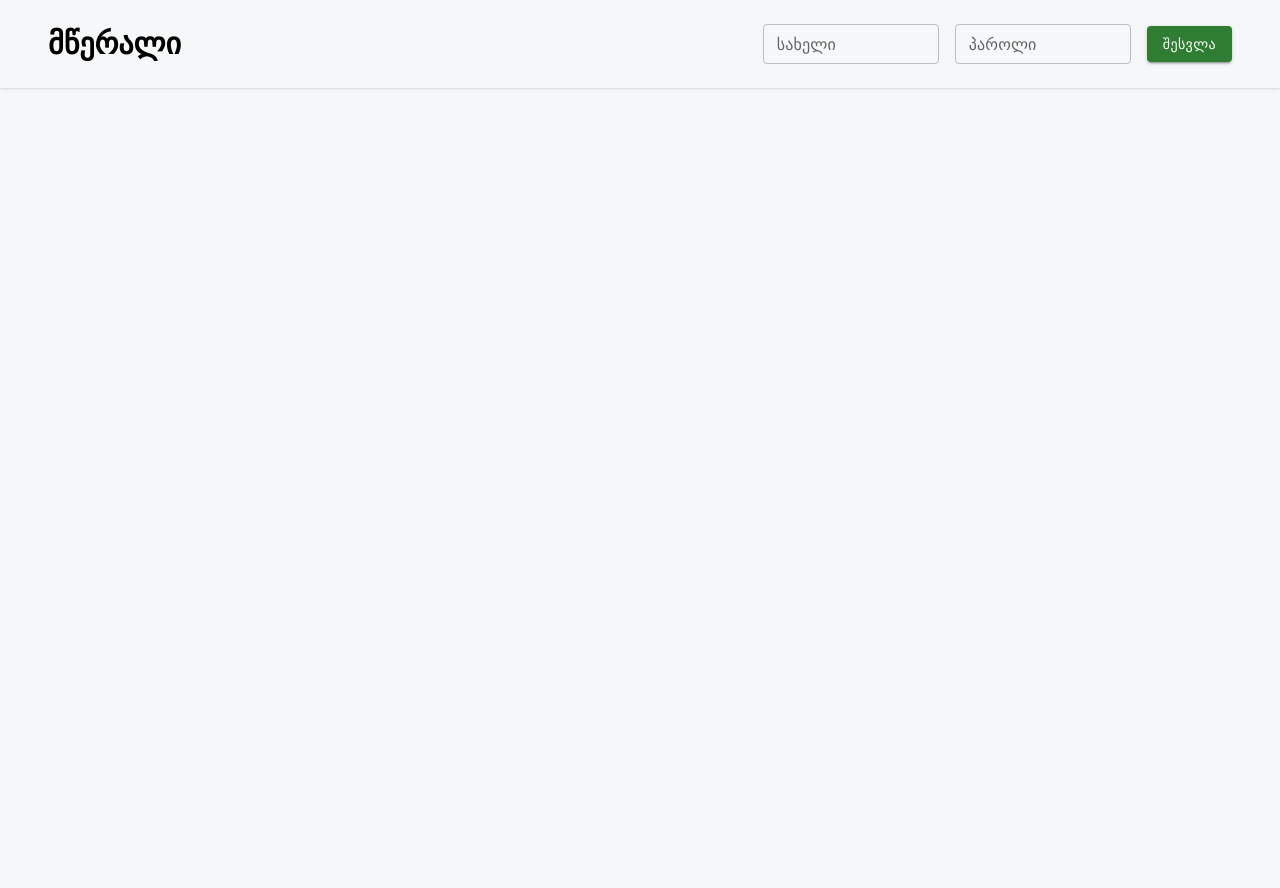
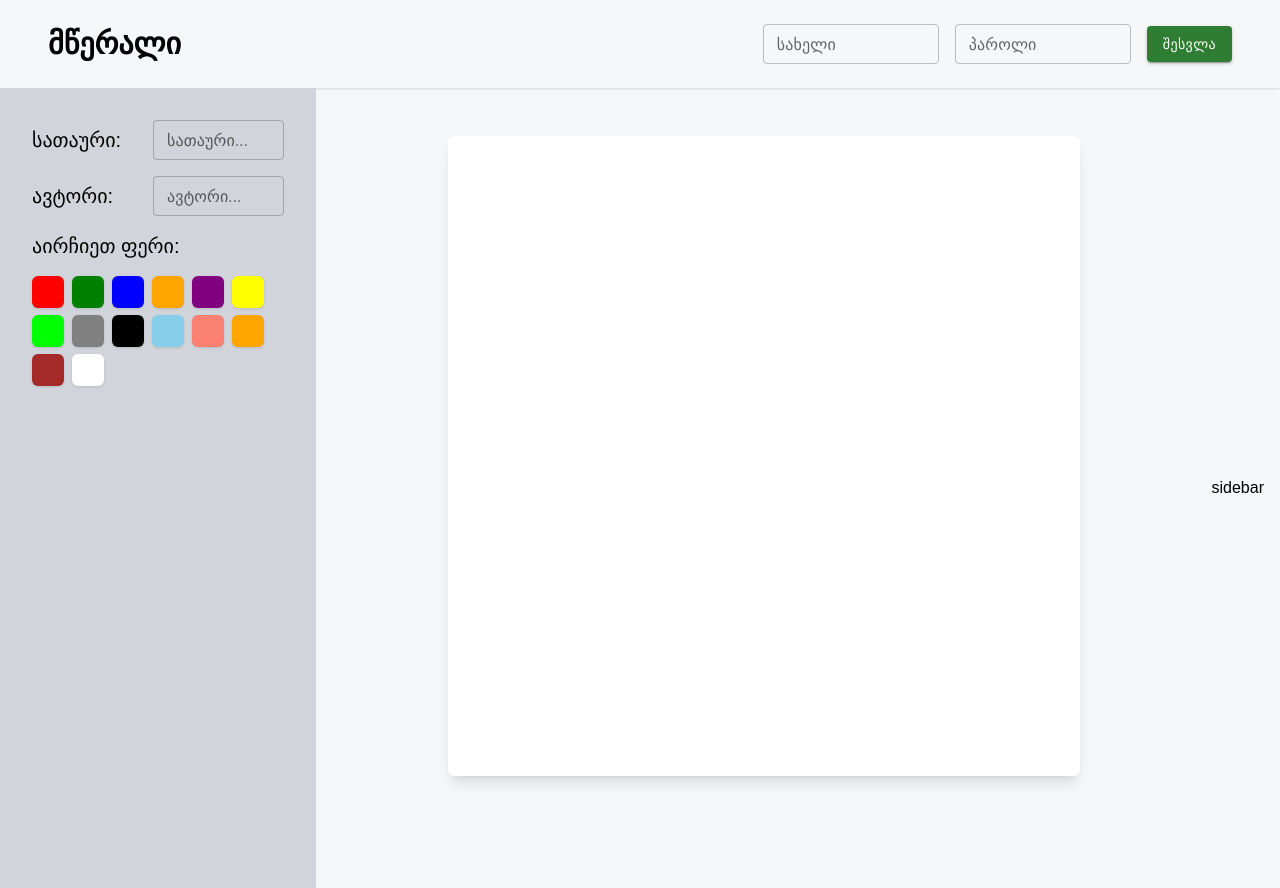
Before and after one commit to lukaChikashvili/neoWriters, a React (Create React App) app in the folder client/book/: page /design in a window 1280 px wide. Before the commit the page ends 800 px from the top, so only its background shows below. Built offline with nearby package versions, Linux system fonts and the light colour scheme.

Commit message:
add book cover design colors

```diff
--- a/client/book/package.json
+++ b/client/book/package.json
@@ -11,6 +11,7 @@
     "@testing-library/react": "^13.4.0",
     "@testing-library/user-event": "^13.5.0",
     "axios": "^1.6.8",
+    "framer-motion": "^11.0.22",
     "react": "^18.2.0",
     "react-dom": "^18.2.0",
     "react-router-dom": "^6.22.3",
--- a/client/book/src/App.js
+++ b/client/book/src/App.js
@@ -5,7 +5,7 @@ import Profile from './components/Profile';
 import Create from './components/Create';
 import FullPage from './components/FullPage';
 import Cart from './components/Cart';
-
+import Design from './components/Design';
 
 
 function App() {
@@ -27,6 +27,7 @@ function App() {
          <Route path = "/create" element = {<Create />} />
          <Route path = "/books/:id" element = {<FullPage />} />
          <Route path = "/cart" element = {<Cart />} />
+         <Route path = "/design" element = {<Design />} />
        </Routes>
     </div>
   );
--- /dev/null
+++ b/client/book/src/components/Design.jsx
@@ -0,0 +1,118 @@
+import React from 'react'
+import { TextField } from '@mui/material';
+
+const Design = () => {
+  // colors
+  const colors = [
+    {
+      id: 1,
+      name: 'red'
+    },
+
+    {
+      id: 2,
+      name: 'green'
+    },
+
+    {
+      id: 3,
+      name: 'blue'
+    },
+
+    {
+      id: 4,
+      name: 'orange'
+    },
+
+    {
+      id: 5,
+      name: 'purple'
+    },
+
+    {
+      id: 6,
+      name: 'yellow'
+    },
+
+    {
+      id: 7,
+      name: 'lime'
+    },
+
+    {
+      id: 8,
+      name: 'gray'
+    },
+
+    {
+      id: 9,
+      name: 'black'
+    },
+
+    {
+      id: 10,
+      name: 'skyblue'
+    },
+
+    {
+      id: 11,
+      name: 'salmon'
+    },
+
+    {
+      id: 12,
+      name: 'orange'
+    },
+
+    {
+      id: 13,
+      name: 'brown'
+    },
+
+    {
+      id: 6,
+      name: 'white'
+    }
+
+
+
+  ]
+  return (
+    <div className='flex items-center justify-between h-screen pr-4 '>
+
+      <div className='bg-gray-300 w-1/4 h-screen p-8 flex flex-col gap-4 '>
+        <div className='flex items-center gap-8'>
+        <h1 className='text-xl '> სათაური: </h1>
+        <TextField size='small' label = "სათაური..." className='w-56' />
+        </div>
+
+        <div className='flex items-center gap-10'>
+        <h1 className='text-xl '> ავტორი: </h1>
+        <TextField size='small' label = "ავტორი..." className='w-56' />
+        </div>
+
+        <div>
+          <h1  className='text-xl pb-4 '>აირჩიეთ ფერი:</h1>
+
+        {colors.map((value) => (
+          <div className='inline-flex gap-4 mr-2'>
+           <div style={{backgroundColor: value.name}} className='w-8 h-8 rounded-md shadow'></div>
+           </div>
+        ))}
+        </div>
+      </div>
+
+      <div className='w-1/2 h-4/5 -mt-16 bg-white shadow-lg rounded-md'>
+
+</div>
+
+<div>
+  sidebar
+</div>
+
+
+    </div>
+  )
+}
+
+export default Design
--- a/client/book/src/components/Header.jsx
+++ b/client/book/src/components/Header.jsx
@@ -1,11 +1,13 @@
 import React, { useContext, useState } from 'react'
 import {Button,   TextField} from '@mui/material';
-
+import { AnimatePresence, motion } from 'framer-motion';
 import {Link, useNavigate} from 'react-router-dom';
 import axiosInstance from './axios';
 import ShoppingCartIcon from '@mui/icons-material/ShoppingCart';
 import DragHandleIcon from '@mui/icons-material/DragHandle';
+import CloseIcon from '@mui/icons-material/Close';
 import { BookContext } from '../context/bookContext';
+import BrushIcon from '@mui/icons-material/Brush';
 
 const Header = () => {
   const [name, setName] = useState('');
@@ -49,14 +51,19 @@ const logout = () => {
        <Button variant='outlined' color = "success"> <Link to = "/create" className='text-md'>წიგნის დაწერა</Link></Button>
         <p className='text-2xl font-semibold'>{localStorage.getItem('name')}</p>
         <p>ბალანსი: 500 ლ</p>
-        <ShoppingCartIcon className='cursor-pointer relative' onClick = {() => navigate('/cart')} /><span className='absolute top-6 right-40 text-white text-sm text-center bg-green-800 rounded-full w-4 h-4'>{cart}</span>
-         <DragHandleIcon className='cursor-pointer' onClick = {() => setModal(true)} />
+        <ShoppingCartIcon className='cursor-pointer relative' onClick = {() => navigate('/cart')} /><span className='absolute top-6 right-24 text-white text-sm text-center bg-green-800 rounded-full w-4 h-4'>{cart}</span>
+       {modal ? <CloseIcon className='cursor-pointer' onClick = {() => setModal(false)} /> :   <DragHandleIcon className='cursor-pointer' onClick = {() => setModal(true)} />}
+<AnimatePresence>
+         {
 
-         {
-          modal && <div className='absolute right-0 top-24  bottom-0 h-full w-56 bg-gray-400 -mt-2'>
+          modal && <motion.div initial = {{opacity: 0, translateX: 50}} animate = {{opacity: 1, translateX: 0}} transition = {{duration: 1, delay: 0.2, type: 'spring'}} exit = {{translateX: 300}} className='absolute right-0 top-24  bottom-0 h-full w-64 bg-gray-300 -mt-2 flex flex-col gap-4'>
+            <Link className='p-4 flex gap-4' to = "/design" onClick={() => setModal(false)}><BrushIcon className='text-green-800' />ყდის დიზაინის შექმნა</Link>
           <Button variant='contained' color="success" onClick={logout} className='w-full'>გასვლა</Button>
-          </div>
+
+          </motion.div>
+
          }
+         </AnimatePresence>
          </div>
        ) : (
         <form className='flex items-center gap-4'>
--- a/client/book/src/index.css
+++ b/client/book/src/index.css
@@ -7,6 +7,7 @@
 body {
     background-color: #F5F7F8;
     font-family: "BPG Algeti Compact", sans-serif;
+    overflow-x: hidden;
 }
 
 .line {
@@ -23,3 +24,23 @@ body {
     left: 0;
 
 }
+
+a {
+    position: relative;
+}
+
+a::after {
+    position: absolute;
+    content: "";
+    width: 0%;
+    height: 2px;
+    background-color: black;
+    left: 0;
+    bottom: 0;
+    transition: all 0.8s cubic-bezier(0.25, 0.46, 0.45, 0.94);
+
+}
+
+a:hover::after {
+    width: 100%;
+}
```
Also changed, not shown: 1 other file (tests, documents, lock files or other folders).
